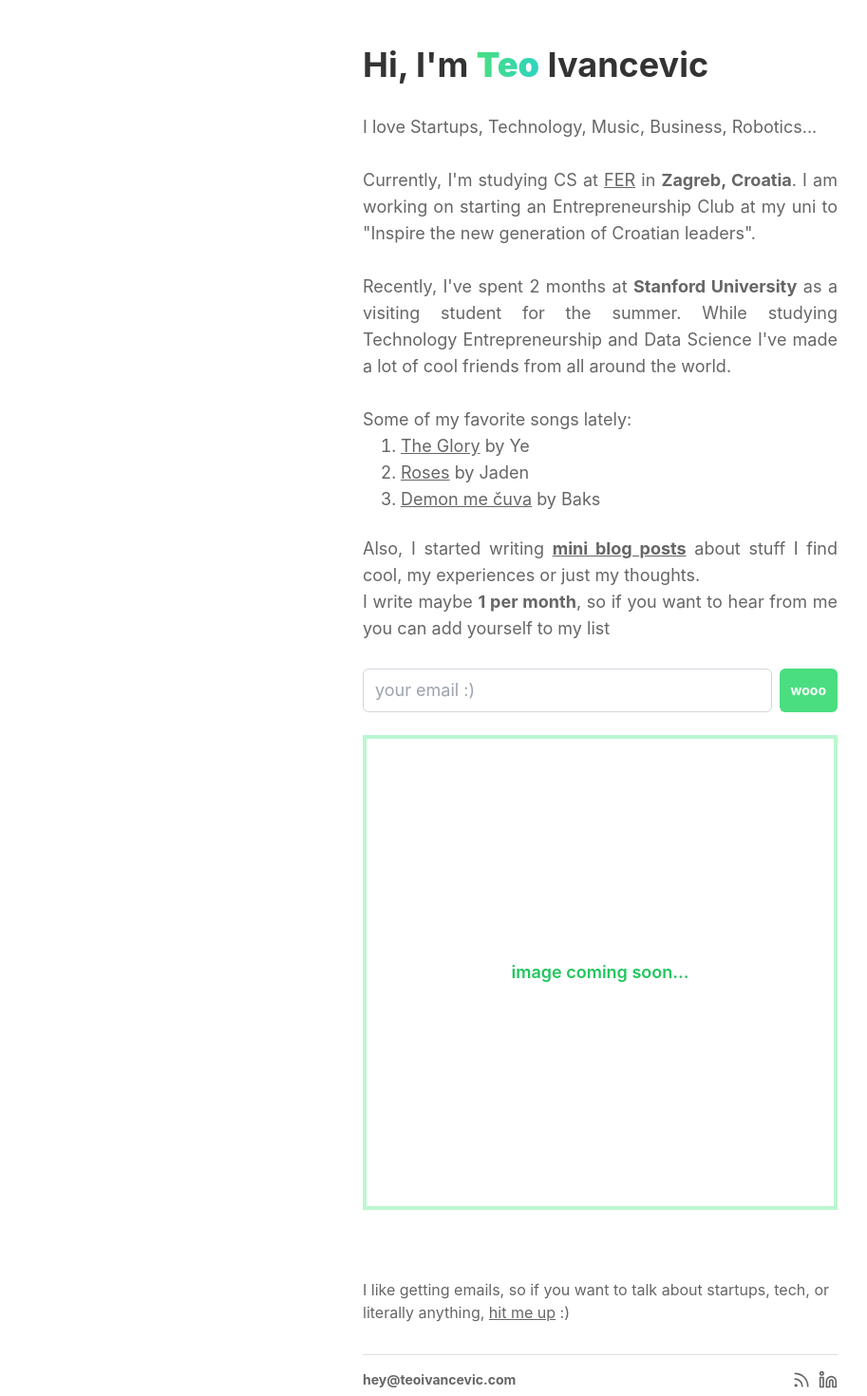
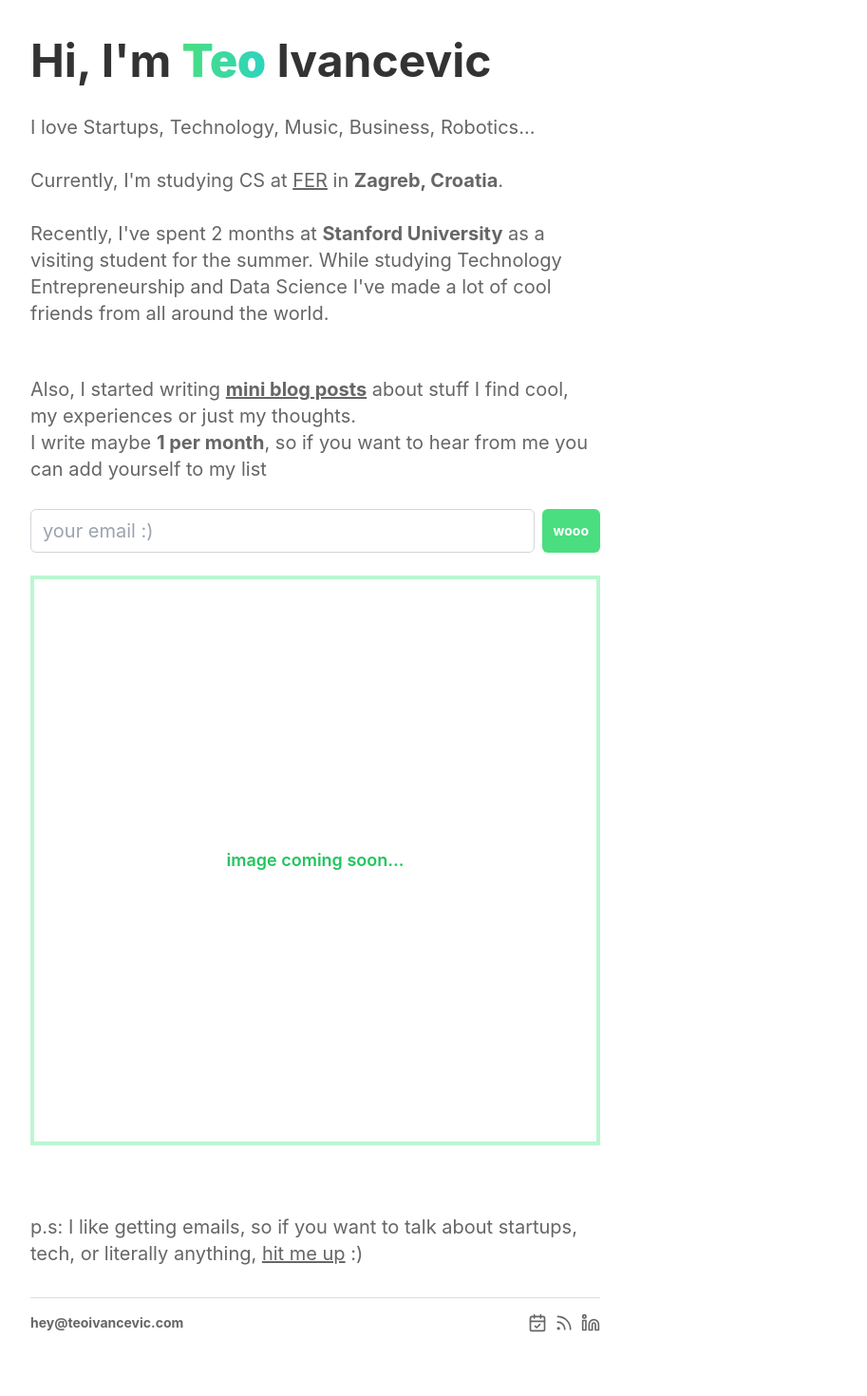
Before and after one commit to teoivancevic/teoivancevic.github.io, a React (Create React App) app: page / in a window 1280 px wide. Shown: the top 1470 px of the page at 95% size, without its empty margins (8-921 px from the left). Built offline with nearby package versions, Linux system fonts and the light colour scheme.

Commit message:
fonts and links

```diff
--- a/src/PersonalLandingPage.js
+++ b/src/PersonalLandingPage.js
@@ -1,5 +1,5 @@
 import React, { useState } from 'react';
-import { Linkedin, Rss } from 'lucide-react';
+import { CalendarCheck, Linkedin, Rss } from 'lucide-react';
 
 
 const PersonalLandingPage = () => {
@@ -25,10 +25,10 @@ const PersonalLandingPage = () => {
     };
 
   return (
-    <div className="min-h-screen bg-[#ffffff] flex justify-center p-4 ">
-      <div className="w-full max-w-[500px] flex flex-col justify-between py-8">
+    <div className="min-h-screen bg-[#ffffff] flex justify-left p-10 ">
+      <div className="w-full max-w-[600px] flex flex-col justify-between">
         <header className="mb-8">
-          <h1 className="text-4xl font-bold text-[#333333]">
+          <h1 className="text-5xl font-bold text-[#333333]">
             Hi, I'm <strong><span className="bg-gradient-to-r from-green-400 to-teal-400 text-transparent bg-clip-text">Teo</span></strong> Ivancevic
             {/* Hi, I'm <span className="bg-gradient-to-r from-green-400 to-teal-400 text-transparent bg-clip-text">Teo</span> <span className="bg-gradient-to-r to-teal-500 from-teal-400 text-transparent bg-clip-text">Ivančević</span>. */}
 
@@ -38,22 +38,23 @@ const PersonalLandingPage = () => {
           </h1> */}
         </header>
 
-        <main className="flex-grow text-lg text-justify">
+        <main className="flex-grow text-xl">
           <section className="mb-6">
             {/* <h2 className="text-lg font-semibold mb-2 text-[#666666]">About Me</h2> */}
             <p className="text-[#666666]">
               I love Startups, Technology, Music, Business, Robotics...
               <br/><br/>
-              Currently, I'm studying CS at <a href='https://www.fer.unizg.hr/en' className='underline'>FER</a> in <strong>Zagreb, Croatia</strong>. I am working on starting an Entrepreneurship Club at my uni to "Inspire the new generation of Croatian leaders".
+              Currently, I'm studying CS at <a href='https://www.fer.unizg.hr/en' className='underline'>FER</a> in <strong>Zagreb, Croatia</strong>.
+              {/* I am working on starting an Entrepreneurship Club at my uni to "Inspire the new generation of Croatian leaders". */}
               <br/><br/>
               Recently, I've spent 2 months at <a href='https://www.stanford.edu/' className='font-bold hover:text-[#8C1515]'>Stanford University</a> as a visiting student for the summer. While studying Technology Entrepreneurship and Data Science I've made a lot of cool friends from all around the world.
               <br/><br/>
-              Some of my favorite songs lately:
+              {/* Some of my favorite songs lately:
               <ol className="text-[#666666] list-decimal pl-10">
                 <li><a href='https://www.youtube.com/watch?v=e-IAGmTuUmw' className='underline'>The Glory</a> by Ye</li>
                 <li><a href='https://www.youtube.com/watch?v=3c3XJ_HMB0A' className='underline'>Roses</a> by Jaden</li>
                 <li><a href='https://www.youtube.com/watch?v=BbYpktj1axw' className='underline'>Demon me čuva</a> by Baks</li>
-              </ol>
+              </ol> */}
             </p>
           </section>
 
@@ -95,10 +96,10 @@ const PersonalLandingPage = () => {
           </section>
 
         </main>
-        <footer className="mt-8 pt-4 text-[#666666]">
+        <footer className="mt-8 pt-4 text-[#666666] text-xl">
           <section>
             <p className="text-[#666666]">
-                I like getting emails, so if you want to talk about startups, tech, or literally anything, <a href="mailto:hey@teoivancevic.com" aria-label="Email" className='underline'>hit me up</a> :)
+                p.s: I like getting emails, so if you want to talk about startups, tech, or literally anything, <a href="mailto:hey@teoivancevic.com" aria-label="Email" className='underline'>hit me up</a> :)
             </p>
             {/* <br/>
             <p className="text-[#666666]">
@@ -118,6 +119,9 @@ const PersonalLandingPage = () => {
               {/* <a href="mailto:hey@teoivancevic.com" aria-label="Email">
                 <Mail className="text-[#666666] hover:text-[#444444]" size={20} />
               </a> */}
+              <a href="https://cal.com/teoivancevic" target="_blank" rel="noopener noreferrer" aria-label="Cal.com Meeting">
+                <CalendarCheck className="text-[#666666] hover:text-[#9834eb]" size={20} />
+              </a>
               <a href="https://teoivancevic.substack.com" target="_blank" rel="noopener noreferrer" aria-label="Substack Newsletter">
                 <Rss className="text-[#666666] hover:text-[#FF6719]" size={20} />
               </a>
```
Also changed, not shown: src/logo.svg (deleted).
